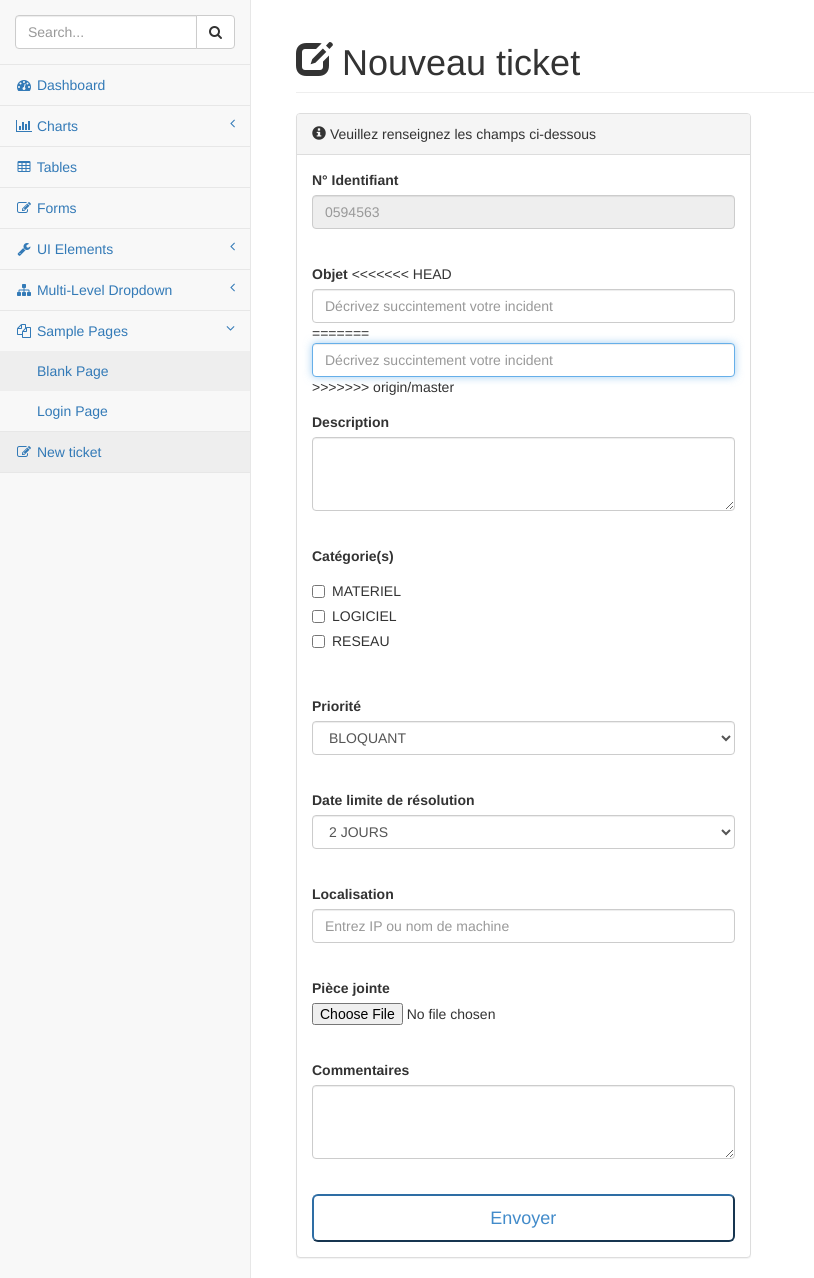
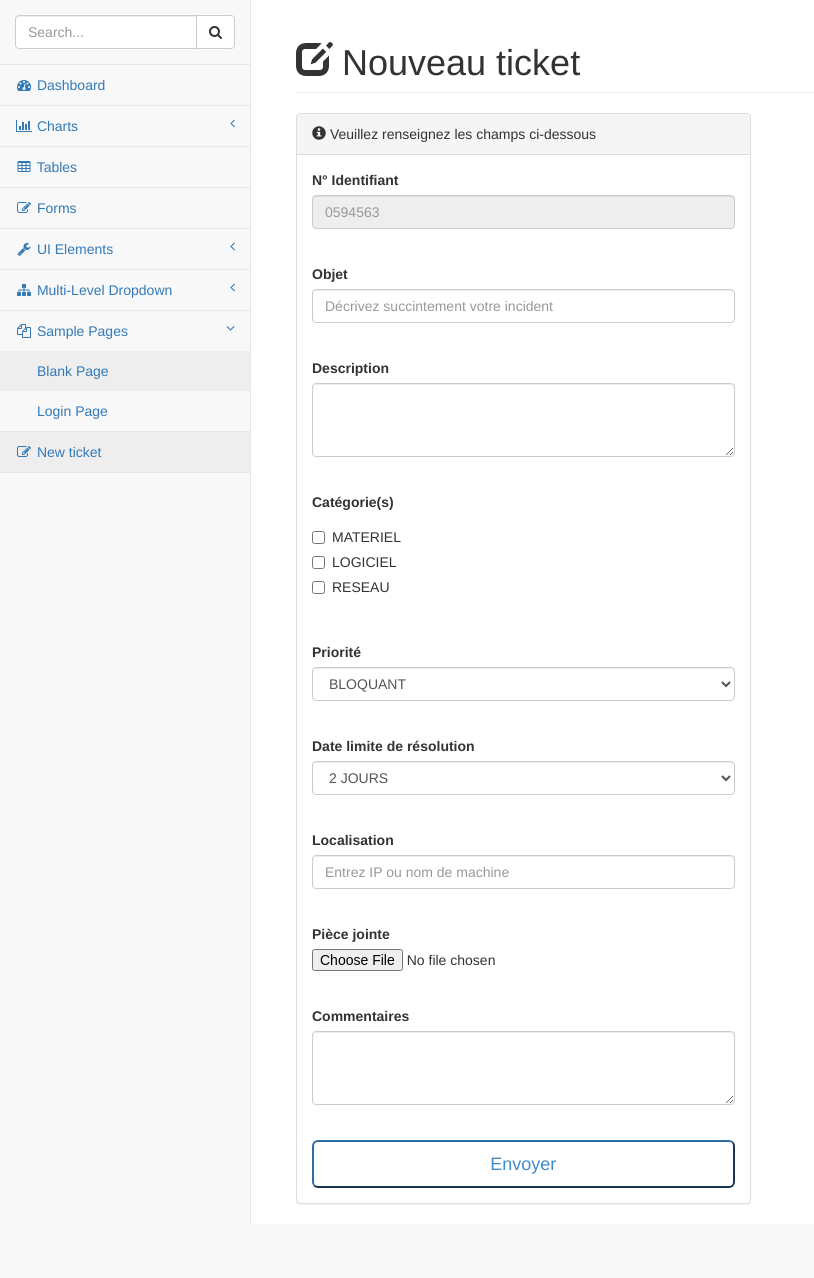
Before and after one commit to mickadespres/GestionIncidents, a PHP site: page /pages/ticket_creation.php in a window 1280 px wide. Shown: the part 51-1329 px from the top of the page, without its empty margins (0-814 px from the left). After the commit the page ends 1275 px from the top, so only its background shows below. Run offline with PHP 8.4, Linux system fonts and the light colour scheme.

Commit message:
desordre

```diff
--- a/pages/ticket_creation.php
+++ b/pages/ticket_creation.php
@@ -37,11 +37,9 @@ require_once('header.html');
                                       </fieldset>
                                         <div class="form-group">
                                             <label>Objet</label>
-<<<<<<< HEAD
+
                                             <input name="object" class="form-control" placeholder="Décrivez succintement votre incident">
-=======
-                                            <input class="form-control" placeholder="Décrivez succintement votre incident" autofocus>
->>>>>>> origin/master
+
                                             </br>
                                         </div>
                                         <div class="form-group">
```
